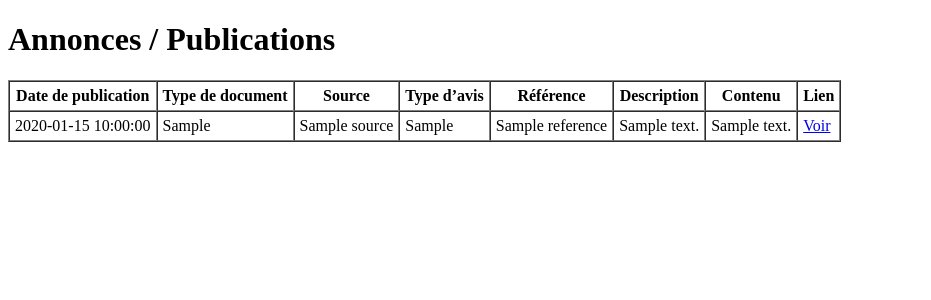
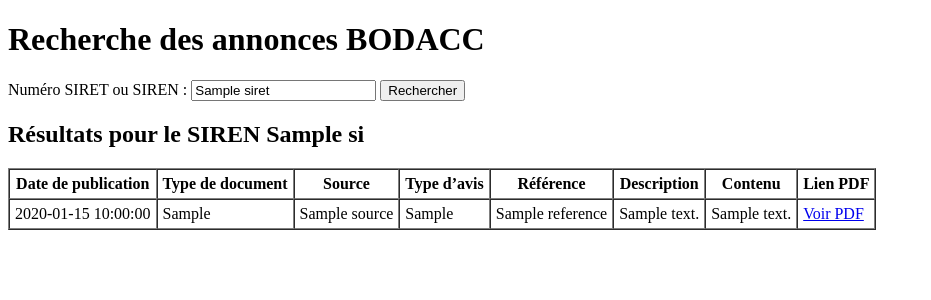
Before and after one commit to hmeyd/Portfolio-Project, a Flask app: template stage_4/templates/bodacc.html in a window 1280 px wide. Shown: the top 300 px of the page, without its empty margins (0-931 px from the left). Run offline with Flask 3, Linux system fonts and the light colour scheme; the template is opened without the code that fills it: most values are stand-ins (such as "Sample title", 1, 10 or a date in 2020).

Commit message:
parite annoce bien

```diff
--- a/stage_4/app.py
+++ b/stage_4/app.py
@@ -21,7 +21,9 @@ CLIENT_ID = os.getenv("CLIENT_ID")
 CLIENT_SECRET = os.getenv("CLIENT_SECRET")
 TOKEN_URL = "https://api.insee.fr/token"
 API_SIRENE_URL = "https://api.insee.fr/entreprises/sirene/V3.11/siret/{siret}"
+
 BODACC_API_URL = "https://bodacc-datadila.opendatasoft.com/api/records/1.0/search/?dataset=annonces-commerciales&q="
+
 
 # Configuration Flask-Mail
 app.config['MAIL_SERVER'] = 'smtp.gmail.com'
@@ -209,19 +211,26 @@ def search_company():
     return render_template("search.html")
 
 
-@app.route("/bodacc")
+from flask import render_template, request
+import requests
+
+@app.route("/bodacc", methods=["GET", "POST"])
 def bodacc():
     if "user" not in session:
         return redirect(url_for("login"))
 
-    siret_or_siren = request.args.get("siret", "").strip()
+    siret_or_siren = None
+    if request.method == "POST":
+        siret_or_siren = request.form.get("siret", "").strip()
+    else:
+        siret_or_siren = request.args.get("siret", "").strip()
 
     if not siret_or_siren or not siret_or_siren.isdigit() or len(siret_or_siren) not in (9, 14):
         return render_template("bodacc.html", error="Numéro SIREN ou SIRET invalide.", results=None, siret=siret_or_siren)
 
-    siren = siret_or_siren[:9]  # Extraire le SIREN
+    siren = siret_or_siren[:9]
 
-    url = f"{BODACC_API_URL}{siren}"
+    url = f"https://bodacc-datadila.opendatasoft.com/api/records/1.0/search/?dataset=annonces-commerciales&q={siren}&rows=50&sort=dateparution"
 
     try:
         response = requests.get(url)
@@ -232,31 +241,37 @@ def bodacc():
         results = []
         for record in records:
             fields = record.get("fields", {})
-            numero_annonce = fields.get("numeroannonce")
-            lien_bodacc = f"https://www.bodacc.fr/annonce/detail/{numero_annonce}" if numero_annonce else None
 
-            modifs_raw = fields.get("modificationsgenerales")
-            modifs_text = "N/A"
-            if modifs_raw:
+            # Récupération du lien PDF — souvent dans 'url_pdf' ou 'pdf'
+            pdf_url = fields.get("url_pdf") or fields.get("pdf") or None
+            # Exemple de lien alternatif (en construisant une url vers bodacc.fr)
+            if not pdf_url and "numeroannonce" in fields:
+                pdf_url = f"https://www.bodacc.fr/annonce/pdf/{fields['numeroannonce']}"
+
+            # Description, on essaie d'extraire/modificationsgenerales
+            description = fields.get("modificationsgenerales", "")
+            if description:
                 try:
-                    modifs_dict = json.loads(modifs_raw)
-                    if isinstance(modifs_dict, dict):
-                        modifs_text = ", ".join(f"{k} : {v}" for k, v in modifs_dict.items())
+                    # Parfois c'est une chaîne JSON
+                    description = json.loads(description)
+                    if isinstance(description, dict):
+                        description = ", ".join(f"{k} : {v}" for k, v in description.items())
                     else:
-                        modifs_text = str(modifs_dict)
+                        description = str(description)
                 except Exception:
-                    modifs_text = str(modifs_raw)
+                    # Si erreur JSON, on garde la chaîne brute
+                    pass
 
             results.append({
-    "date": fields.get("dateparution"),
-    "type_document": fields.get("familleavis_lib"),  # ou "type_document" selon l'API
-    "source": fields.get("tribunal"),
-    "type_avis": fields.get("typeavis_lib") or fields.get("typeavis"),
-    "reference": fields.get("numeroannonce"),
-    "description": modifs_text,  # Le texte analysé de modificationsgenerales
-    "contenu": fields.get("decision") or "",  # ou un autre champ pertinent
-    "lien": fields.get("url") or f"https://www.bodacc.fr/annonce/detail/{fields.get('numeroannonce')}",
-})
+                "date": fields.get("dateparution", "N/A"),
+                "type_document": fields.get("familleavis_lib", "N/A"),
+                "source": fields.get("tribunal", "N/A"),
+                "type_avis": fields.get("typeavis_lib") or fields.get("typeavis", "N/A"),
+                "reference": fields.get("numeroannonce", "N/A"),
+                "description": description or "N/A",
+                "contenu": fields.get("decision", "N/A"),
+                "pdf_url": pdf_url,
+            })
 
         if not results:
             return render_template("bodacc.html", error="Aucune annonce trouvée.", results=None, siret=siret_or_siren)
@@ -265,7 +280,6 @@ def bodacc():
 
     except requests.exceptions.RequestException as e:
         return render_template("bodacc.html", error=f"Erreur lors de la récupération des données : {e}", results=None, siret=siret_or_siren)
-
 
 
 @app.route('/download')
--- a/stage_4/templates/bodacc.html
+++ b/stage_4/templates/bodacc.html
@@ -2,16 +2,25 @@
 <html lang="fr">
 <head>
   <meta charset="UTF-8" />
-  <title>Annonces / Publications</title>
+  <title>Annonces BODACC</title>
 </head>
 <body>
-  <h1>Annonces / Publications</h1>
+  <h1>Recherche des annonces BODACC</h1>
+
+  <form method="post" action="{{ url_for('bodacc') }}">
+    <label for="siret">Numéro SIRET ou SIREN :</label>
+    <input type="text" id="siret" name="siret" required
+           value="{{ siret if siret else '' }}"
+           placeholder="Exemple : 12345678900012 ou 123456789" />
+    <button type="submit">Rechercher</button>
+  </form>
 
   {% if error %}
     <p style="color:red;">{{ error }}</p>
   {% endif %}
 
   {% if results %}
+    <h2>Résultats pour le SIREN {{ siret[:9] }}</h2>
     <table border="1" cellpadding="5" cellspacing="0">
       <thead>
         <tr>
@@ -22,22 +31,22 @@
           <th>Référence</th>
           <th>Description</th>
           <th>Contenu</th>
-        <th>Lien</th>
+          <th>Lien PDF</th>
         </tr>
       </thead>
       <tbody>
-      {% for annonce in results %}
+        {% for r in results %}
           <tr>
-        <td>{{ annonce.date | default('N/A') }}</td>
-        <td>{{ annonce.type_document | default('N/A') }}</td>
-        <td>{{ annonce.source | default('N/A') }}</td>
-        <td>{{ annonce.type_avis | default('N/A') }}</td>
-        <td>{{ annonce.reference | default('N/A') }}</td>
-        <td>{{ annonce.description | default('N/A') }}</td>
-        <td>{{ annonce.contenu | default('N/A') }}</td>
+            <td>{{ r.date }}</td>
+            <td>{{ r.type_document }}</td>
+            <td>{{ r.source }}</td>
+            <td>{{ r.type_avis }}</td>
+            <td>{{ r.reference }}</td>
+            <td>{{ r.description }}</td>
+            <td>{{ r.contenu }}</td>
             <td>
-          {% if annonce.lien %}
-            <a href="{{ annonce.lien }}" target="_blank">Voir</a>
+              {% if r.pdf_url %}
+                <a href="{{ r.pdf_url }}" target="_blank" rel="noopener">Voir PDF</a>
               {% else %}
                 N/A
               {% endif %}
@@ -46,8 +55,8 @@
         {% endfor %}
       </tbody>
     </table>
-  {% else %}
-    <p>Aucune annonce disponible.</p>
+  {% elif siret %}
+    <p>Aucune annonce trouvée pour ce SIREN.</p>
   {% endif %}
 </body>
 </html>
```
Lines whose indentation alone changed are shown as unchanged.
